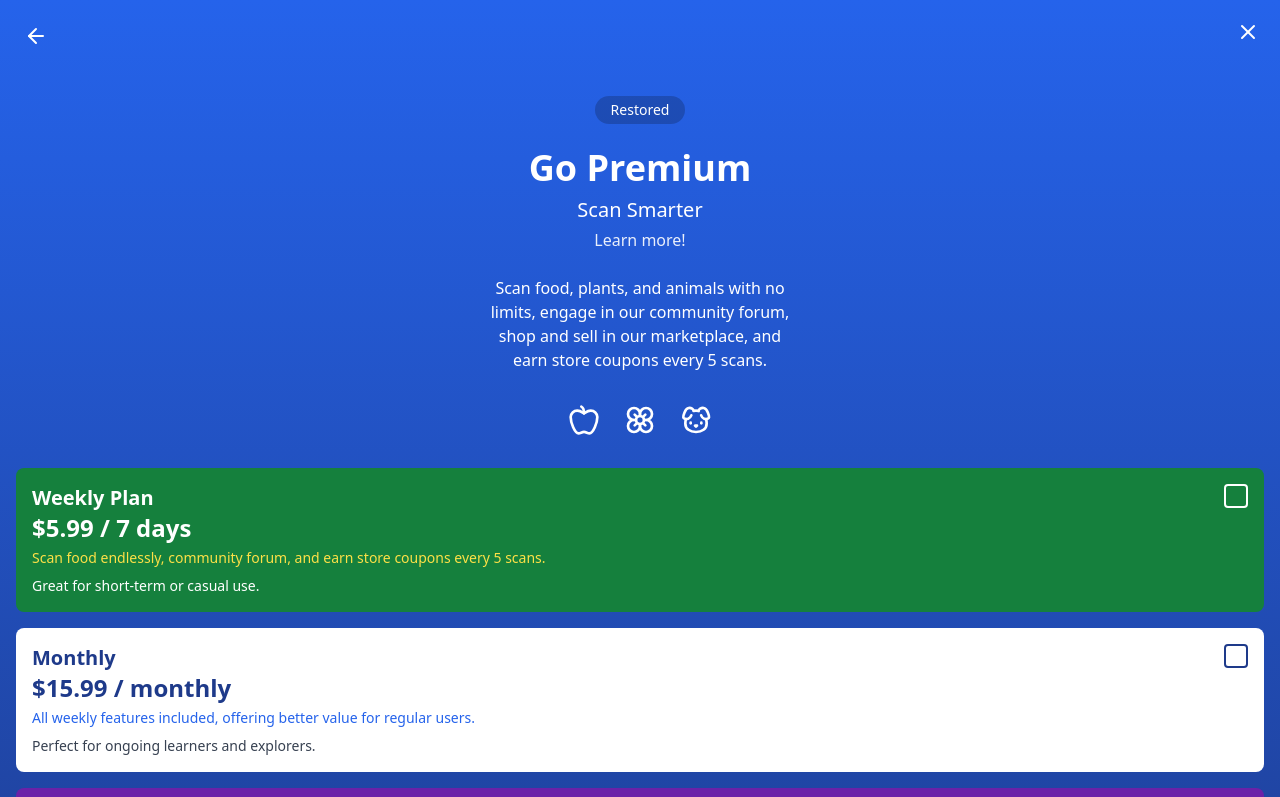
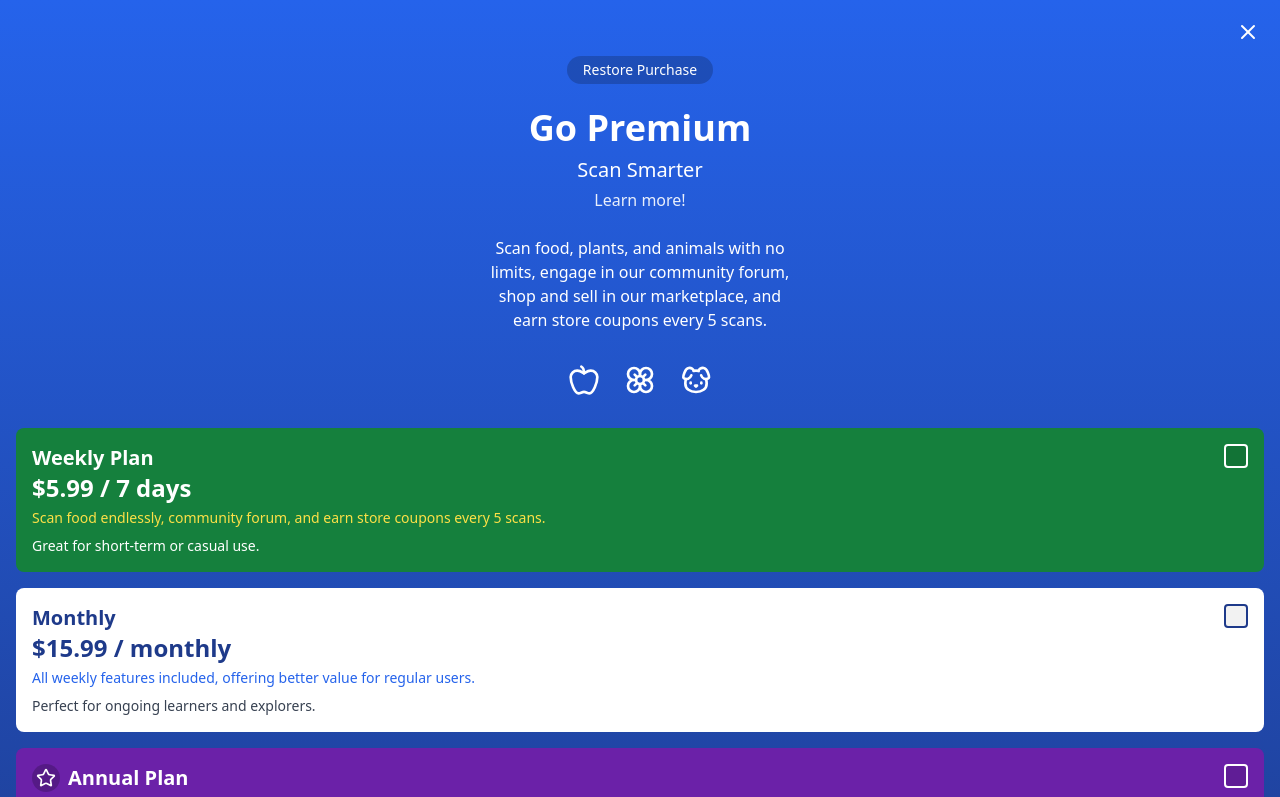
Before and after one commit to PickCreation/wayscannerapp, a React (Vite) app: page /subscription in a window 1280 px wide. Shown: the top 797 px of the page. Built offline with nearby package versions, Linux system fonts and the light colour scheme.

Commit message:
Fix: Subscription page UI and functionality
- Added default blue color to the "Get Started" button.
- Removed the back button.
- Implemented restore purchase functionality.
- Fixed checkbox deformation issue.
- Added ability to deselect subscription packages.

```diff
--- a/src/pages/SubscriptionPage.tsx
+++ b/src/pages/SubscriptionPage.tsx
@@ -1,7 +1,7 @@
 
 import React, { useState } from "react";
 import { useNavigate } from "react-router-dom";
-import { ArrowLeft, X, Apple, Flower, Dog, Star, Check } from "lucide-react";
+import { X, Apple, Flower, Dog, Star, Check } from "lucide-react";
 import { Button } from "@/components/ui/button";
 import { useToast } from "@/hooks/use-toast";
 import { Dialog, DialogContent, DialogTitle, DialogDescription } from "@/components/ui/dialog";
@@ -11,13 +11,19 @@ const SubscriptionPage = () => {
   const { toast } = useToast();
   const [selectedPlan, setSelectedPlan] = useState<string | null>(null);
   const [showConfirmDialog, setShowConfirmDialog] = useState(false);
+  const [restoringPurchase, setRestoringPurchase] = useState(false);
 
   const handleBackClick = () => {
     navigate("/profile");
   };
 
   const handlePlanSelection = (plan: string) => {
-    setSelectedPlan(plan);
+    // If the plan is already selected, deselect it
+    if (selectedPlan === plan) {
+      setSelectedPlan(null);
+    } else {
+      setSelectedPlan(plan);
+    }
   };
 
   const handleGetStarted = () => {
@@ -41,12 +47,27 @@ const SubscriptionPage = () => {
     navigate("/profile");
   };
 
+  const handleRestorePurchase = () => {
+    setRestoringPurchase(true);
+
+    // Simulate purchase restoration
+    setTimeout(() => {
+      setRestoringPurchase(false);
+      toast({
+        title: "Purchase Restored",
+        description: "Your previous subscription has been restored successfully.",
+      });
+    }, 2000);
+
+    // In a real app, you would use platform-specific code:
+    // For iOS: StoreKit APIs
+    // For Android: Google Play Billing Library
+    // This would typically be handled through Capacitor plugins or similar
+  };
+
   return (
     <div className="flex flex-col min-h-screen bg-gradient-to-b from-blue-600 to-blue-900 text-white">
-      <header className="relative p-4 flex items-center justify-between">
-        <button onClick={handleBackClick} className="p-2">
-          <ArrowLeft size={24} />
-        </button>
+      <header className="relative p-4 flex items-center justify-end">
         <div className="w-10"></div>
       </header>
 
@@ -56,9 +77,12 @@ const SubscriptionPage = () => {
         </button>
       </div>
 
-      <div className="flex-1 flex flex-col items-center px-4 pt-6 pb-8">
-        <div className="bg-black/20 text-white px-4 py-1 rounded-full text-sm mb-6">
-          Restored
+      <div className="flex-1 flex flex-col items-center px-4 pt-6 pb-8 overflow-auto">
+        <div
+          className="bg-black/20 text-white px-4 py-1 rounded-full text-sm mb-6 cursor-pointer"
+          onClick={handleRestorePurchase}
+        >
+          {restoringPurchase ? "Restoring..." : "Restore Purchase"}
         </div>
 
         <h1 className="text-4xl font-bold mb-2">Go Premium</h1>
@@ -90,7 +114,7 @@ const SubscriptionPage = () => {
               </p>
               <p className="text-sm">Great for short-term or casual use.</p>
             </div>
-            <div className="w-6 h-6 border-2 border-white rounded-sm flex items-center justify-center">
+            <div className="w-6 h-6 border-2 border-white rounded-sm flex items-center justify-center bg-black/10">
               {selectedPlan === 'Weekly' && <Check className="w-5 h-5" />}
             </div>
           </div>
@@ -110,7 +134,7 @@ const SubscriptionPage = () => {
               </p>
               <p className="text-sm text-gray-700">Perfect for ongoing learners and explorers.</p>
             </div>
-            <div className="w-6 h-6 border-2 border-blue-900 rounded-sm flex items-center justify-center">
+            <div className="w-6 h-6 border-2 border-blue-900 rounded-sm flex items-center justify-center bg-black/5">
               {selectedPlan === 'Monthly' && <Check className="w-5 h-5" />}
             </div>
           </div>
@@ -135,7 +159,7 @@ const SubscriptionPage = () => {
                 <p className="text-lg font-bold">Save $100 annually!</p>
               </div>
             </div>
-            <div className="w-6 h-6 border-2 border-white rounded-sm flex items-center justify-center">
+            <div className="w-6 h-6 border-2 border-white rounded-sm flex items-center justify-center bg-black/10">
               {selectedPlan === 'Annual' && <Check className="w-5 h-5" />}
             </div>
           </div>
```
